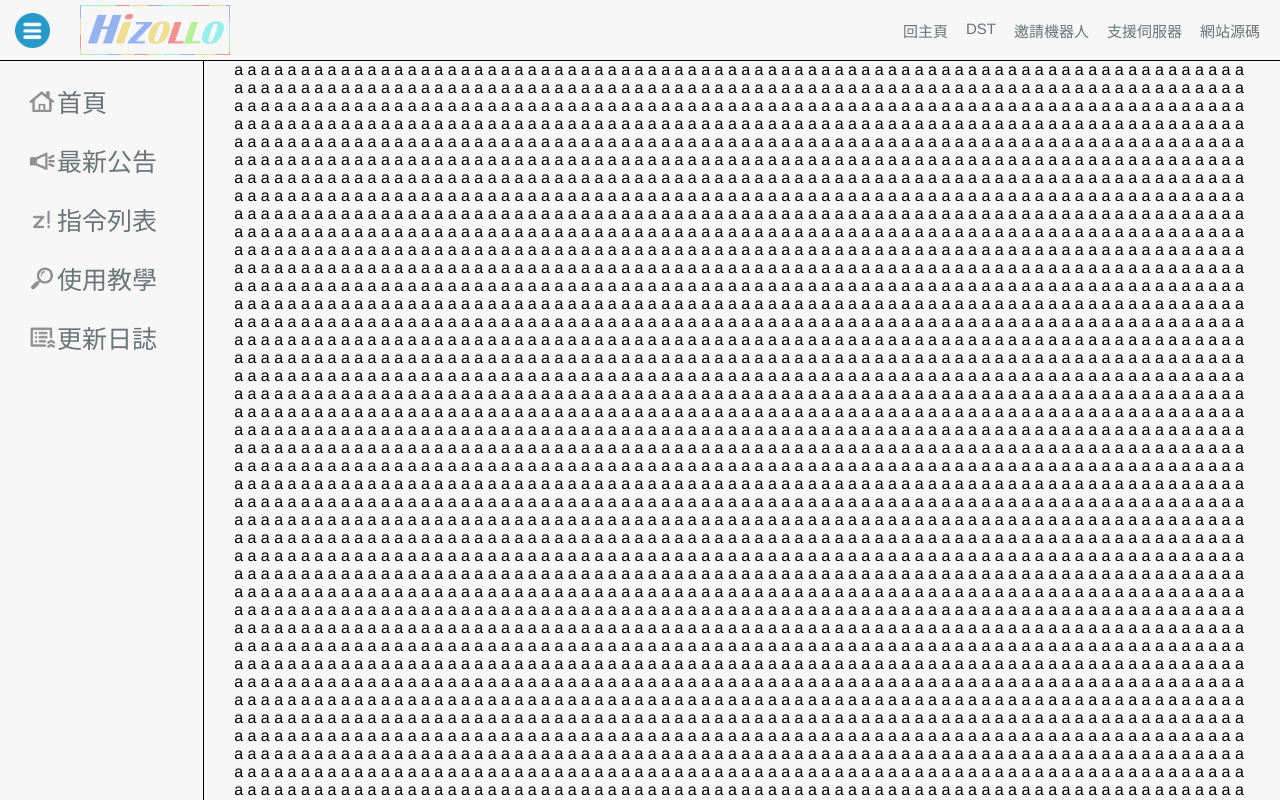
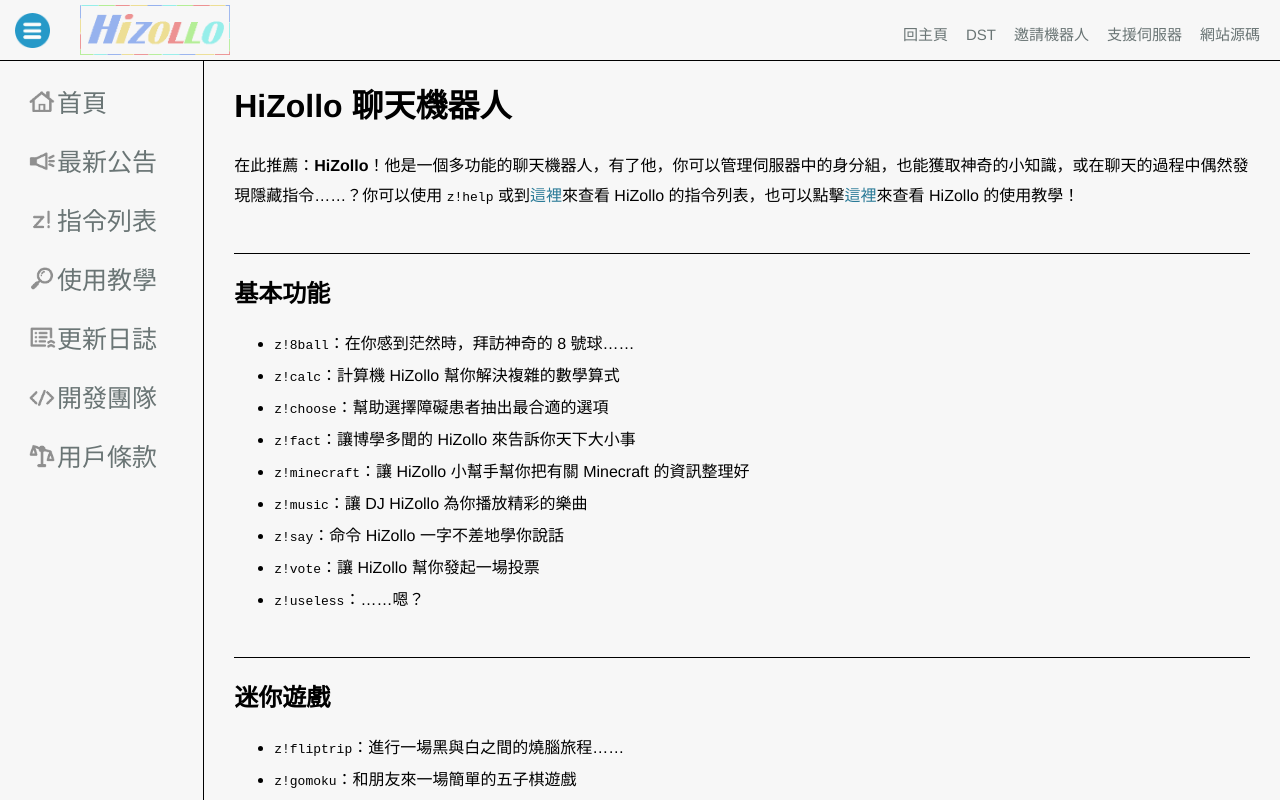
Before and after one commit to kyometori/test, a React (Create React App) app: page /#/ in a window 1280 px wide. Built offline with nearby package versions, Linux system fonts and the light colour scheme.

Commit message:
mainpage build

```diff
--- a/src/content.js
+++ b/src/content.js
@@ -21,11 +21,11 @@ export default function Content(props) {
         <Route exact path='/source'>
           <Redirect url='https://github.com/kyometori/test' />
         </Route>
-        <Route exact path='/:thing' render={props => props.match.params.thing} />
+        <Route path='/:thing' render={props => props.match.params.thing} />
         <Route path='/'>
         (´・ω・`)
         </Route>
       </Switch>
     </div>
-  )
+  );
 }
--- a/src/nav.js
+++ b/src/nav.js
@@ -4,6 +4,8 @@ import annIcon from './img/nav-icons/announcement.png';
 import cmdIcon from './img/nav-icons/command.png';
 import tutorialIcon from './img/nav-icons/tutorial.png';
 import changelogIcon from './img/nav-icons/changelog.png';
+import devIcon from './img/nav-icons/dev.png';
+import tosIcon from './img/nav-icons/tos.png';
 
 function NavLink(props) {
   return (
@@ -24,10 +26,12 @@ export default function Nav() {
   return (
     <div id="nav" className='pc-only'>
       <NavLink icon={mpIcon} url='/' text='首頁' />
-      <NavLink icon={annIcon} url='/announcement' text='最新公告'/>
-      <NavLink icon={cmdIcon} url='/commands' text='指令列表'/>
-      <NavLink icon={tutorialIcon} url='/tutorials' text='使用教學'/>
-      <NavLink icon={changelogIcon} url='/changelog' text='更新日誌'/>
+      <NavLink icon={annIcon} url='/announcement' text='最新公告' />
+      <NavLink icon={cmdIcon} url='/commands' text='指令列表' />
+      <NavLink icon={tutorialIcon} url='/tutorials' text='使用教學' />
+      <NavLink icon={changelogIcon} url='/changelog' text='更新日誌' />
+      <NavLink icon={devIcon} url='/dev' text='開發團隊' />
+      <NavLink icon={tosIcon} url='/tos' text='用戶條款' />
     </div>
   )
 }
--- a/src/pages/mainpage/index.js
+++ b/src/pages/mainpage/index.js
@@ -1,9 +1,156 @@
-let content = '';
+import { Link } from 'react-router-dom';
+import './style.css';
 
-for (let i=0; i<1000; i++) {
-  content += 'a a a a a a a a a a a a a a a a a a ';
+export default function Mainpage() {
+  return (
+    <>
+      <h1>HiZollo 聊天機器人</h1>
+      <Description />
+      <Basic />
+      <Games />
+      當然，HiZollo 的功能可不僅於此，快<a href="/invite" target="_blank">點擊此處</a>來邀請 HiZollo 到你的伺服器中吧！
+      <Partner />
+      <Chat />
+      <Update />
+      <ComingSoon />
+      <Report />
+      <Fixing />
+      <Blank />
+    </>
+  );
 }
 
-export default function Mainpage() {
-  return <>{content}</>;
+/** 首頁片段 **/
+
+function Description() {
+  return (
+    <>
+      在此推薦：<b>HiZollo</b>！他是一個多功能的聊天機器人，有了他，你可以管理伺服器中的身分組，也能獲取神奇的小知識，或在聊天的過程中偶然發現隱藏指令……？你可以使用 <code>z!help</code> 或到<Link to='/commands'>這裡</Link>來查看 HiZollo 的指令列表，也可以點擊<Link to='/tutorials'>這裡</Link>來查看 HiZollo 的使用教學！
+    </>
+  )
 }
+
+function Basic() {
+  return (
+    <>
+      <h2>基本功能</h2>
+      <ul>
+        <CmdDes command='8ball' description='在你感到茫然時，拜訪神奇的 8 號球……' />
+        <CmdDes command='calc' description='計算機 HiZollo 幫你解決複雜的數學算式' />
+        <CmdDes command='choose' description='幫助選擇障礙患者抽出最合適的選項' />
+        <CmdDes command='fact' description='讓博學多聞的 HiZollo 來告訴你天下大小事' />
+        <CmdDes command='minecraft' description='讓 HiZollo 小幫手幫你把有關 Minecraft 的資訊整理好' />
+        <CmdDes command='music' description='讓 DJ HiZollo 為你播放精彩的樂曲' />
+        <CmdDes command='say' description='命令 HiZollo 一字不差地學你說話' />
+        <CmdDes command='vote' description='讓 HiZollo 幫你發起一場投票' />
+        <CmdDes command='useless' description='……嗯？' />
+      </ul>
+    </>
+  )
+}
+
+function Games() {
+  return (
+    <>
+      <h2>迷你遊戲</h2>
+      <ul>
+        <CmdDes command='fliptrip' description='進行一場黑與白之間的燒腦旅程……' />
+        <CmdDes command='gomoku' description='和朋友來一場簡單的五子棋遊戲' />
+        <CmdDes command='tictactoe' description='你可以和你的朋友來一場經典的井字遊戲，當然 HiZollo 也值得你挑戰' />
+        <li>更多迷你遊戲等待推出中……</li>
+      </ul>
+    </>
+  )
+}
+
+function Partner() {
+  return (
+    <>
+      <h2>合作夥伴</h2>
+      <ul>
+        <PartnerDes name="Diep.io 繁中維基" cmd="diep" />
+        <li>不定期增加中……</li>
+      </ul>
+    </>
+  )
+}
+
+function Chat() {
+  return (
+    <>
+      <h2>聊天系統</h2>
+      HiZollo 會偵測對話中的隻字片語，做出簡易回覆，與使用者高度互動，人機零距離
+    </>
+  );
+}
+
+function Update() {
+  return (
+    <>
+      <h2>頻繁更新</h2>
+      HiZollo 的開發團隊時不時會推陳出新，研究出許許多多的新功能，你可以使用 <code>z!ann</code> 查看最近的更新消息，以確保跟上我們的腳步！
+    </>
+  );
+}
+
+function ComingSoon() {
+  return (
+    <>
+      <h2>即將到來</h2>
+      <ul>
+        <li>跨伺服器聊天室</li>
+        <li>斜線指令</li>
+      </ul>
+    </>
+  );
+}
+
+function Report() {
+  return (
+    <>
+      <h2>回報系統</h2>
+      <ul>
+        <CmdDes command="bug" description="當 HiZollo 有任何問題時，歡迎使用這個指令來告訴我們" />
+        <CmdDes command="suggest" description="如果你有任何好點子，也可以使用這個指令來向我們提供建議" />
+      </ul>
+    </>
+  );
+}
+
+function Fixing() {
+  return (
+    <>
+      <h2>下線維護</h2>
+      <ul>
+        <li>每個月最後一個週末為維護日，該週末 HiZollo 可能無法上線提供服務</li>
+      </ul>
+    </>
+  );
+}
+
+/**/
+
+/** Utils **/
+function CmdDes(props) {
+  return (
+    <li>
+      <code>z!{props.command}</code>：{props.description}
+    </li>
+  );
+}
+
+function PartnerDes(props) {
+    return (
+      <li>
+        {props.name}：<Link to="/commands/diep">z!{props.cmd}</Link>
+      </li>
+    );
+}
+
+function Blank() {
+  return (
+    <div style={{height: `${50}px`}}>
+    </div>
+  );
+}
+/**/
--- /dev/null
+++ b/src/pages/mainpage/style.css
@@ -0,0 +1,34 @@
+body {
+  line-height: 30px;
+  font-family: 'Helvetica', 'Arial';
+}
+
+a {
+  text-decoration: none;
+  color: #2A7A97;
+}
+
+a:active {
+  color: #35AB4D;
+}
+
+.flex {
+  display: flex;
+  flex-direction: row;
+  flex-wrap: wrap;
+}
+
+h1 {
+  margin: 30px 0;
+}
+
+h2 {
+  margin-top: 40px;
+  padding-top: 25px;
+  border-top: 1px black solid;
+  margin-bottom: 20px;
+}
+
+ul {
+  margin-top: 20px;
+}
--- a/src/style.css
+++ b/src/style.css
@@ -143,11 +143,11 @@ header {
 }
 
 #content {
-  height: 100vh;
+  height: calc(100vh - 60px);
   width: 100%;
   margin: 0px;
   padding: 0 30px;
-  overflow: scroll;
+  overflow: auto;
 }
 
 @keyframes collapsed {
```
